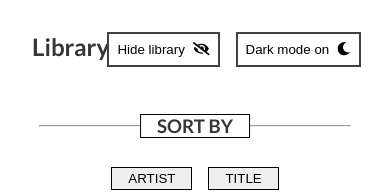
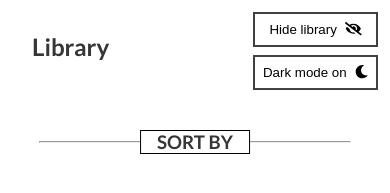
Before and after one commit to jleomorris/bolt-music-player, a React (Create React App) app: page / in a window 390 px wide. Shown: the top 193 px of the page. Built offline with nearby package versions, Linux system fonts and the light colour scheme.

Commit message:
Update nav button styling to fix mobile bug

```diff
--- a/src/styles/_library.scss
+++ b/src/styles/_library.scss
@@ -121,8 +121,26 @@
 @media screen and (max-width: 768px) {
   .library {
     width: 100%;
+
+    .sort-by-container {
+      margin: 3rem 0 !important;
+    }
   }
-  .nav-icon {
-    display: none !important;
+
+  nav {
+    justify-content: flex-end !important;
+    // padding-top: 0rem !important;
+    padding: 0.5rem !important;
+    .nav-icon {
+      display: none !important;
+    }
+    .nav-buttons {
+      display: flex;
+      flex-direction: column;
+
+      button {
+        margin: 0.25rem;
+      }
+    }
   }
 }
```
